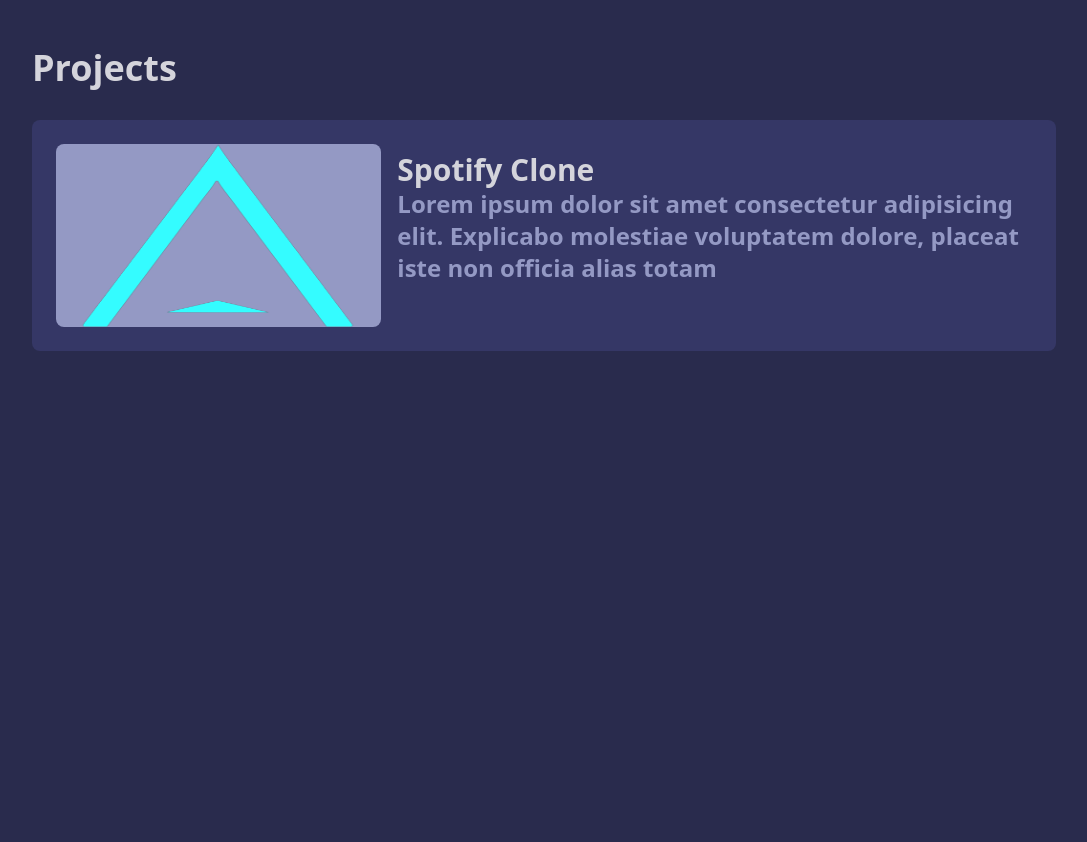
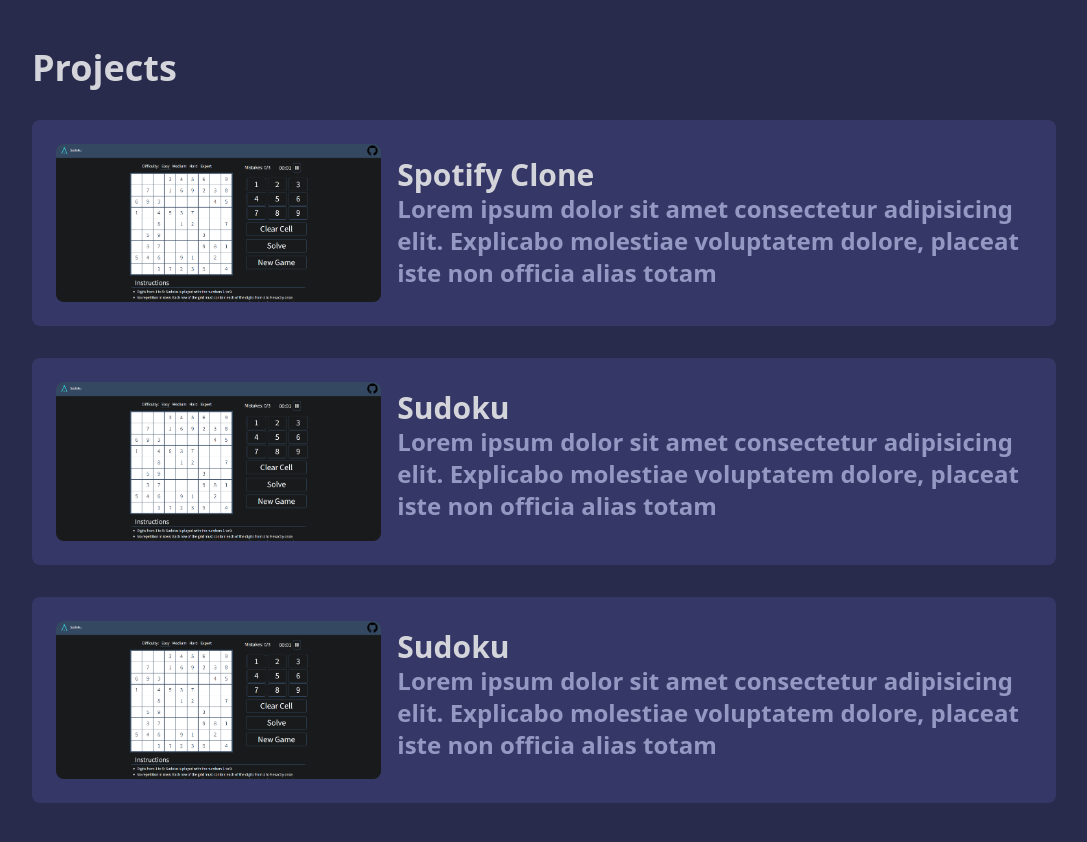
Before and after one commit to BradT615/Portfolio, a website: page index.html in a window 1280 px wide. Shown: the part 700-1542 px from the top of the page, without its empty margins (96-1183 px from the left). Drawn offline with Linux system fonts and the light colour scheme.

Commit message:
added thumbnails for projects

```diff
--- a/index.html
+++ b/index.html
@@ -59,12 +59,29 @@
                     Lorem ipsum dolor sit amet, consectetur adipisicing elit. Necessitatibus dolore placeat inventore. Quae, non asperiores! Ducimus, repellendus exercitationem atque ex, eaque blanditiis ullam porro dolorem quam accusantium cupiditate officiis placeat!
                 </p>
             </div>
-            <div class="projects-container px-6 md:px-16 pt-28 w-full max-w-lg md:max-w-6xl 2xl:max-w-3xl flex flex-col gap-8">
+            <div class="projects-container px-6 md:px-16 pt-28 w-full md:max-w-6xl 2xl:max-w-3xl flex flex-col gap-8">
                 <h1 class="text-4xl font-semibold text-customHeader">Projects</h1>
-                <div class="project p-6 rounded-lg bg-customBgLight flex flex-col md:flex-row gap-2">
-                    <img class="aspect-video place-items-center max-w-sm sm:w-full md:w-1/3 rounded-lg bg-customText" src="images/logo-removebg.png" alt="">
+                <div class="project p-6 max-w-lg md:max-w-6xl 2xl:max-w-3xl rounded-lg mx-auto bg-customBgLight flex flex-col items-center md:flex-row gap-2">
+                    <img class="max-w-sm sm:w-full md:w-1/3 rounded-lg" src="images/sudokuThumbnail.png" alt="">
+                    <div class="flex flex-col text-center md:text-left p-2">
+                        <h1 class="text-2xl sm:text-3xl font-semibold text-customHeader">Spotify Clone</h1>
+                        <p class="text-md md:text-2xl font-semibold text-customText">Lorem ipsum dolor sit amet consectetur adipisicing elit. Explicabo molestiae voluptatem dolore, placeat iste non officia alias totam</p>
+                        <div class="flex">
+
+                        </div>
+                    </div>
+                </div>
+                <div class="project p-6 max-w-lg md:max-w-6xl 2xl:max-w-3xl rounded-lg mx-auto bg-customBgLight flex flex-col md:flex-row gap-2">
+                    <img class="max-w-sm sm:w-full md:w-1/3 rounded-lg" src="images/sudokuThumbnail.png" alt="">
                     <div class="flex flex-col p-2">
-                        <h1 class="text-2xl sm:text-3xl font-semibold text-customHeader">Spotify Clone</h1>
+                        <h1 class="text-2xl sm:text-3xl font-semibold text-customHeader">Sudoku</h1>
+                        <p class="text-md md:text-2xl font-semibold text-customText">Lorem ipsum dolor sit amet consectetur adipisicing elit. Explicabo molestiae voluptatem dolore, placeat iste non officia alias totam</p>
+                    </div>
+                </div>
+                <div class="project p-6 max-w-lg md:max-w-6xl 2xl:max-w-3xl rounded-lg mx-auto bg-customBgLight flex flex-col md:flex-row gap-2">
+                    <img class="max-w-sm sm:w-full md:w-1/3 rounded-lg" src="images/sudokuThumbnail.png" alt="">
+                    <div class="flex flex-col p-2">
+                        <h1 class="text-2xl sm:text-3xl font-semibold text-customHeader">Sudoku</h1>
                         <p class="text-md md:text-2xl font-semibold text-customText">Lorem ipsum dolor sit amet consectetur adipisicing elit. Explicabo molestiae voluptatem dolore, placeat iste non officia alias totam</p>
                     </div>
                 </div>
```
Also changed, not shown: images/movieDatabaseThumbnail.png (added), images/sudokuThumbnail.png (added), output.css.
